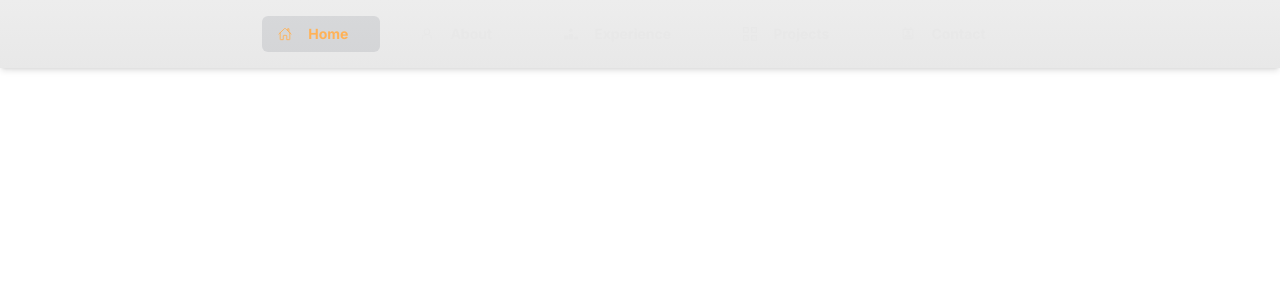
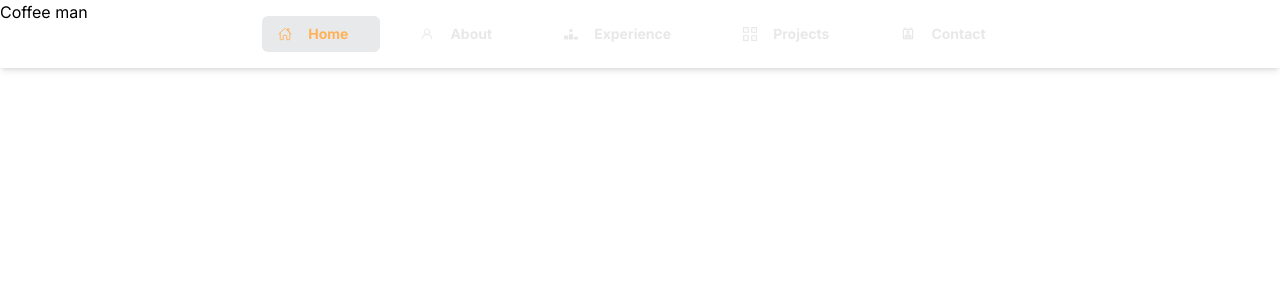
Before and after one commit to tusaunyapat/portfolio2024, a Next.js app: page /component/projects/coffeeman in a window 1280 px wide. Shown: the top 300 px of the page. Built offline with nearby package versions, Linux system fonts and the light colour scheme.

Commit message:
fix color nav

```diff
--- a/src/app/component/Sidebar.tsx
+++ b/src/app/component/Sidebar.tsx
@@ -41,7 +41,7 @@ export default function Sidebar() {
   );
 
   return (
-    <nav className=" fixed w-full p-2  bg-gradient-to-b from-[#ededed] to-white items-center justify-center shadow-md shadow-gray z-0">
+    <nav className=" fixed w-full p-2   items-center justify-center shadow-md shadow-gray z-0">
       <div className=" h-full w-full ">
         <ul
           className={`flex flex-row justify-center p-2 gap-6 h-full rounded-md sm:rounded-2xl  text-sm  items-center `}
```
